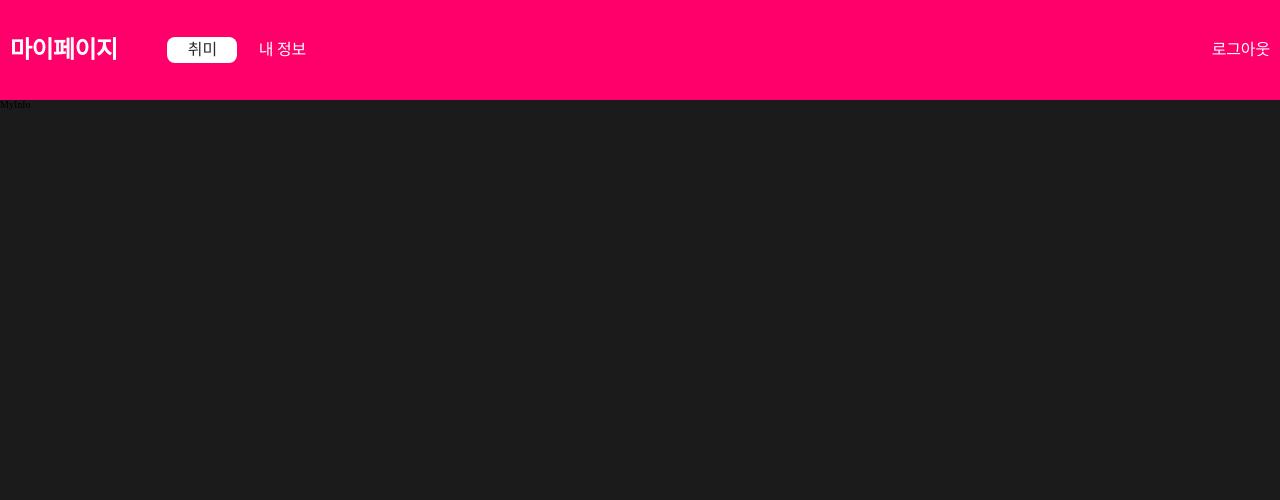
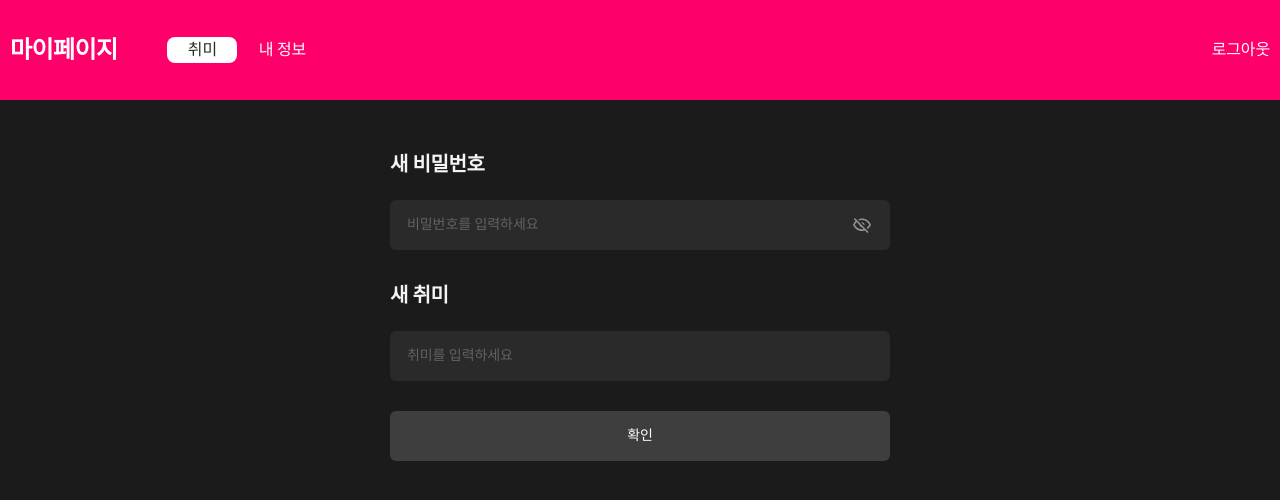
Before and after one commit to imddoy/ChaeHyunKim, a React (Vite) app in the folder week4-user/: page /mypage/info in a window 1280 px wide. Shown: the top 500 px of the page. Built offline with nearby package versions, Linux system fonts and the light colour scheme.

Commit message:
feat: 마이페이지 구현

```diff
--- /dev/null
+++ b/week4-user/src/components/common/spacing/Spacing.tsx
@@ -0,0 +1,15 @@
+import styled from "styled-components";
+
+interface SpacingPropTypes {
+  marginBottom: string;
+}
+
+const Spacing = ({ marginBottom }: SpacingPropTypes) => {
+  return <SpacingBox $marginBottom={marginBottom} />;
+};
+
+export default Spacing;
+
+const SpacingBox = styled.div<{ $marginBottom: string }>`
+  margin-bottom: ${(props) => props.$marginBottom || "0"}rem;
+`;
--- /dev/null
+++ b/week4-user/src/pages/Hobby.style.ts
@@ -0,0 +1,20 @@
+import styled from "styled-components";
+import { Generators } from "@styles/generator";
+
+export const HobbyWrapper = styled.div`
+  ${Generators.flexGenerator("column", "start", "center")}
+  width: 50rem;
+  margin: 0 auto;
+  padding: 5rem 0;
+`;
+
+export const Title = styled.h2`
+  height: 5rem;
+  color: ${({ theme }) => theme.colors.gray_0};
+  ${({ theme }) => theme.fonts["heading3"]};
+`;
+
+export const Text = styled.p`
+  color: ${({ theme }) => theme.colors.gray_0};
+  ${({ theme }) => theme.fonts["body2-normal-medi"]};
+`;
--- a/week4-user/src/pages/Hobby.tsx
+++ b/week4-user/src/pages/Hobby.tsx
@@ -1,9 +1,100 @@
-import React from 'react'
+import Input from "@components/common/input/Input";
+import * as S from "./Hobby.style";
+import Button from "@components/common/button/Button";
+import { useEffect, useState } from "react";
+import axios from "axios";
+import Spacing from "@components/common/spacing/Spacing";
 
 const Hobby = () => {
+  const [no, setNo] = useState(null);
+  const [userHobby, setUserHobby] = useState("");
+  const [searchedHobby, setSearchedHobby] = useState("");
+
+  const handleNoInput = (e: React.ChangeEvent<HTMLInputElement>) => {
+    setNo(e.target.value);
+    setSearchedHobby(null);
+  };
+
+  const token = localStorage.getItem("user");
+
+  const getUserHobby = async () => {
+    if (!token) {
+      alert("토큰이 없습니다. 다시 로그인하세요.");
+      return;
+    }
+
+    try {
+      const response = await axios.get(`${import.meta.env.VITE_API_BASE_URL}/user/my-hobby`, {
+        headers: {
+          token: `${token}`,
+        },
+      });
+
+      setUserHobby(response.data.result.hobby);
+    } catch (error) {
+      if (error.response) {
+        const { status, data } = error.response;
+        const errorMsg =
+          status === 401 && data.code === "00"
+            ? "토큰이 없습니다. 다시 로그인하세요."
+            : status === 403 && data.code === "00"
+            ? "유효하지 않은 토큰입니다."
+            : status === 404 && data.code === "00"
+            ? "유효하지 않은 경로입니다."
+            : "알 수 없는 오류가 발생했습니다.";
+        alert(errorMsg);
+      } else {
+        alert("서버와의 연결에 문제가 발생했습니다.");
+      }
+    }
+  };
+
+  useEffect(() => {
+    getUserHobby();
+  }, []);
+
+  const searchHobby = async () => {
+    try {
+      const response = await axios.get(`${import.meta.env.VITE_API_BASE_URL}/user/${no}/hobby`, {
+        headers: {
+          token: `${token}`,
+        },
+      });
+      setSearchedHobby(response.data.result.hobby);
+    } catch (error) {
+      const { status, data } = error.response;
+      const errorMessage =
+        status === 404 && data.code === "00"
+          ? "유효하지 않은 경로입니다."
+          : status === 404 && data.code === "01"
+          ? "존재하지 않는 회원 번호입니다."
+          : "알 수 없는 오류가 발생했습니다.";
+
+      alert(errorMessage);
+    }
+  };
   return (
-    <div>Hobby</div>
-  )
-}
+    <>
+      <S.HobbyWrapper>
+        <S.Title>나의 취미</S.Title>
+        <S.Text>{userHobby}</S.Text>
+        <Spacing marginBottom="6" />
+        <S.Title>다른 사람들의 취미</S.Title>
+        <Input
+          value={no}
+          type="text"
+          placeholder="회원 번호를 입력하세요"
+          onChange={handleNoInput}
+        />
+        <Button text="검색" onClick={searchHobby} />
+        {searchedHobby && (
+          <S.Text>
+            {no}번째 회원님의 취미: {searchedHobby}
+          </S.Text>
+        )}
+      </S.HobbyWrapper>
+    </>
+  );
+};
 
-export default Hobby
+export default Hobby;
--- a/week4-user/src/pages/MyInfo.tsx
+++ b/week4-user/src/pages/MyInfo.tsx
@@ -1,7 +1,102 @@
-import React from "react";
+import Input from "@components/common/input/Input";
+import * as S from "./Hobby.style";
+import Button from "@components/common/button/Button";
+import { useEffect, useState } from "react";
+import axios from "axios";
+import Spacing from "@components/common/spacing/Spacing";
+import { validateUpdateInput } from "@utils/handleInput";
 
-const MyInfo = () => {
-  return <div>MyInfo</div>;
+const Hobby = () => {
+  const [hobby, setHobby] = useState("");
+  const [password, setPassword] = useState("");
+  const [errors, setErrors] = useState<{ [key: string]: string }>({});
+
+  const handleInputChange =
+    (setter: React.Dispatch<React.SetStateAction<string>>) =>
+    (e: React.ChangeEvent<HTMLInputElement>) => {
+      setter(e.target.value);
+    };
+
+  const handleValidation = () => {
+    const fields = { hobby, password };
+    const { isValid, errors: validationErrors } = validateUpdateInput(fields);
+    setErrors(validationErrors);
+    return isValid;
+  };
+
+  useEffect(() => {
+    handleValidation();
+  }, [hobby, password]);
+
+  const updateInfo = async () => {
+    const token = localStorage.getItem("user");
+    if (!token) {
+      alert("로그인 토큰이 없습니다.");
+      return;
+    }
+
+    try {
+      await axios.put(
+        `${import.meta.env.VITE_API_BASE_URL}/user`,
+        { hobby, password },
+        {
+          headers: {
+            token: token,
+          },
+        }
+      );
+
+      alert("변경되었습니다.");
+      if (hobby) {
+        setHobby("");
+      }
+      if (password) {
+        setPassword("");
+      }
+    } catch (error) {
+      const { status, data } = error.response || {};
+      const errorMessage =
+        status === 400 && data.code === "00"
+          ? "취미 혹은 비밀번호가 길이가 8자를 넘깁니다."
+          : status === 401 && data.code === "00"
+          ? "로그인 토큰이 없습니다."
+          : status === 403 && data.code === "00"
+          ? "유효하지 않은 토큰입니다."
+          : status === 404 && data.code === "00"
+          ? "유효하지 않은 경로입니다."
+          : "알 수 없는 오류가 발생했습니다.";
+
+      alert(errorMessage);
+    }
+  };
+  return (
+    <>
+      <S.HobbyWrapper>
+        <S.Title>새 비밀번호</S.Title>
+        <Input
+          value={password}
+          type="password"
+          placeholder="비밀번호를 입력하세요"
+          onChange={handleInputChange(setPassword)}
+          message={errors.password}
+        />{" "}
+        <Spacing marginBottom="0.1" />
+        <S.Title>새 취미</S.Title>
+        <Input
+          value={hobby}
+          type="text"
+          placeholder="취미를 입력하세요"
+          onChange={handleInputChange(setHobby)}
+          message={errors.hobby}
+        />
+        <Button
+          text="확인"
+          onClick={updateInfo}
+          disabled={!!errors.password || !!errors.hobby || (!password && !hobby)}
+        />
+      </S.HobbyWrapper>
+    </>
+  );
 };
 
-export default MyInfo;
+export default Hobby;
--- a/week4-user/src/pages/Signup.tsx
+++ b/week4-user/src/pages/Signup.tsx
@@ -5,7 +5,7 @@ import { useEffect, useState } from "react";
 import Button from "@components/common/button/Button";
 import axios from "axios";
 import { useNavigate } from "react-router-dom";
-import { validateInput } from "@utils/handleInput";
+import { validateSignupInput } from "@utils/handleInput";
 
 const Signup = () => {
   const [step, setStep] = useState(1); // 1~3
@@ -28,7 +28,7 @@ const Signup = () => {
 
   const handleValidation = () => {
     const fields = step === 1 ? { username } : step === 2 ? { password, checkPassword } : { hobby };
-    const { isValid, errors: validationErrors } = validateInput(step, fields, touched);
+    const { isValid, errors: validationErrors } = validateSignupInput(step, fields, touched);
     setErrors(validationErrors);
     return isValid;
   };
--- a/week4-user/src/routes/MyPageRoutes.tsx
+++ b/week4-user/src/routes/MyPageRoutes.tsx
@@ -2,6 +2,7 @@ import Hobby from "@pages/Hobby";
 import MyInfo from "@pages/MyInfo";
 
 const MYPAGE_ROUTES = [
+  { index: true, element: <Hobby /> },
   { path: "info", element: <MyInfo /> },
   { path: "hobby", element: <Hobby /> },
 ];
--- a/week4-user/src/utils/handleInput.ts
+++ b/week4-user/src/utils/handleInput.ts
@@ -1,4 +1,4 @@
-export const validateInput = (step: number, fields: { [key: string]: string }, touched) => {
+export const validateSignupInput = (step: number, fields: { [key: string]: string }, touched) => {
   const errors: { [key: string]: string } = {};
   let isValid = true;
 
@@ -27,3 +27,22 @@ export const validateInput = (step: number, fields: { [key: string]: string }, t
   }
   return { isValid, errors };
 };
+
+export const validateUpdateInput = (fields: { [key: string]: string }) => {
+  const errors: { [key: string]: string } = {};
+  let isValid = true;
+
+  const fieldNames = {
+    password: "비밀번호",
+    hobby: "취미",
+  };
+
+  for (const [field, value] of Object.entries(fields)) {
+    if (value.length > 8) {
+      errors[field] = `${fieldNames[field]}은(는) 8글자를 넘을 수 없습니다.`;
+      isValid = false;
+    }
+  }
+
+  return { isValid, errors };
+};
```
Also changed, not shown: 1 other file (tests, documents, lock files or other folders).
